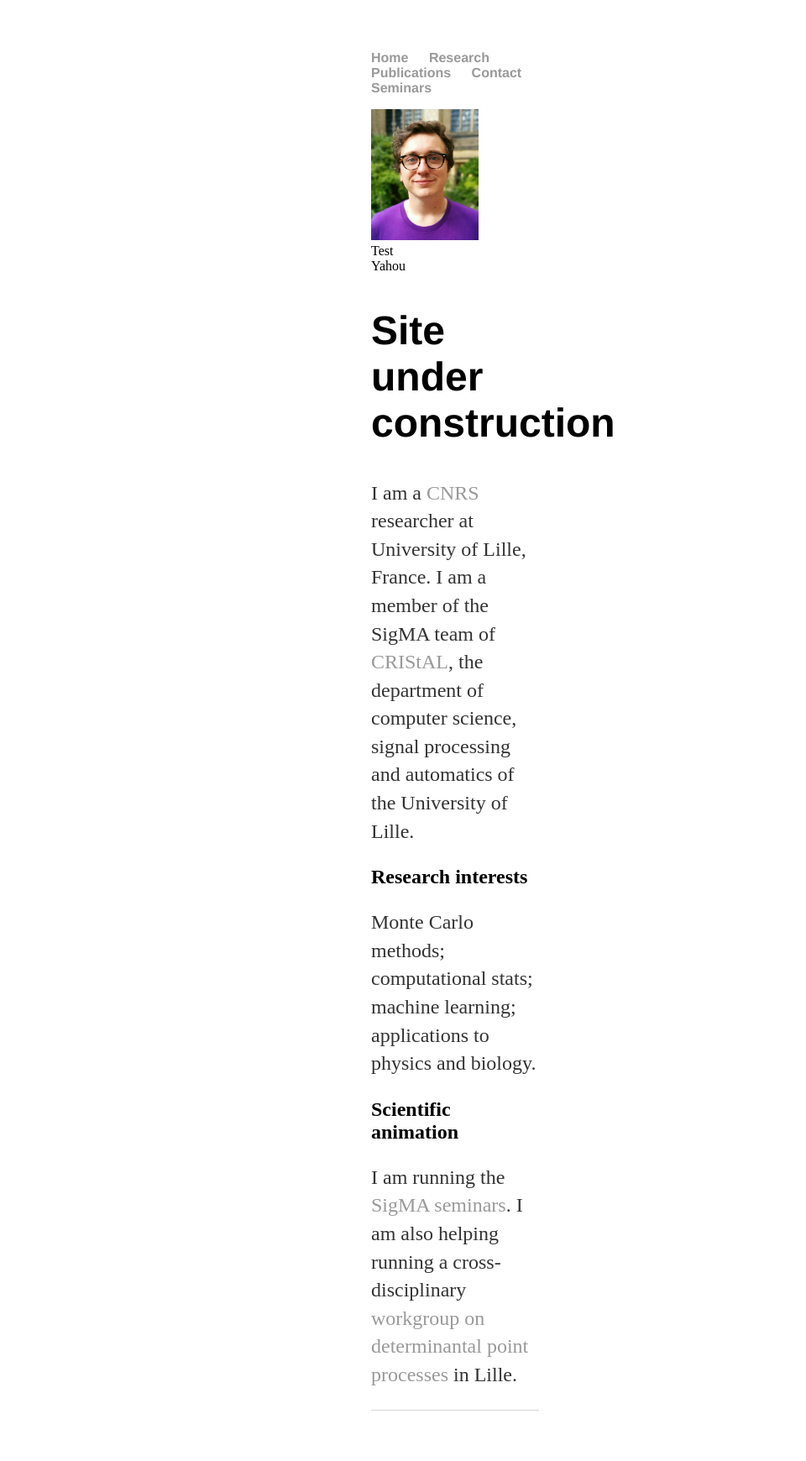
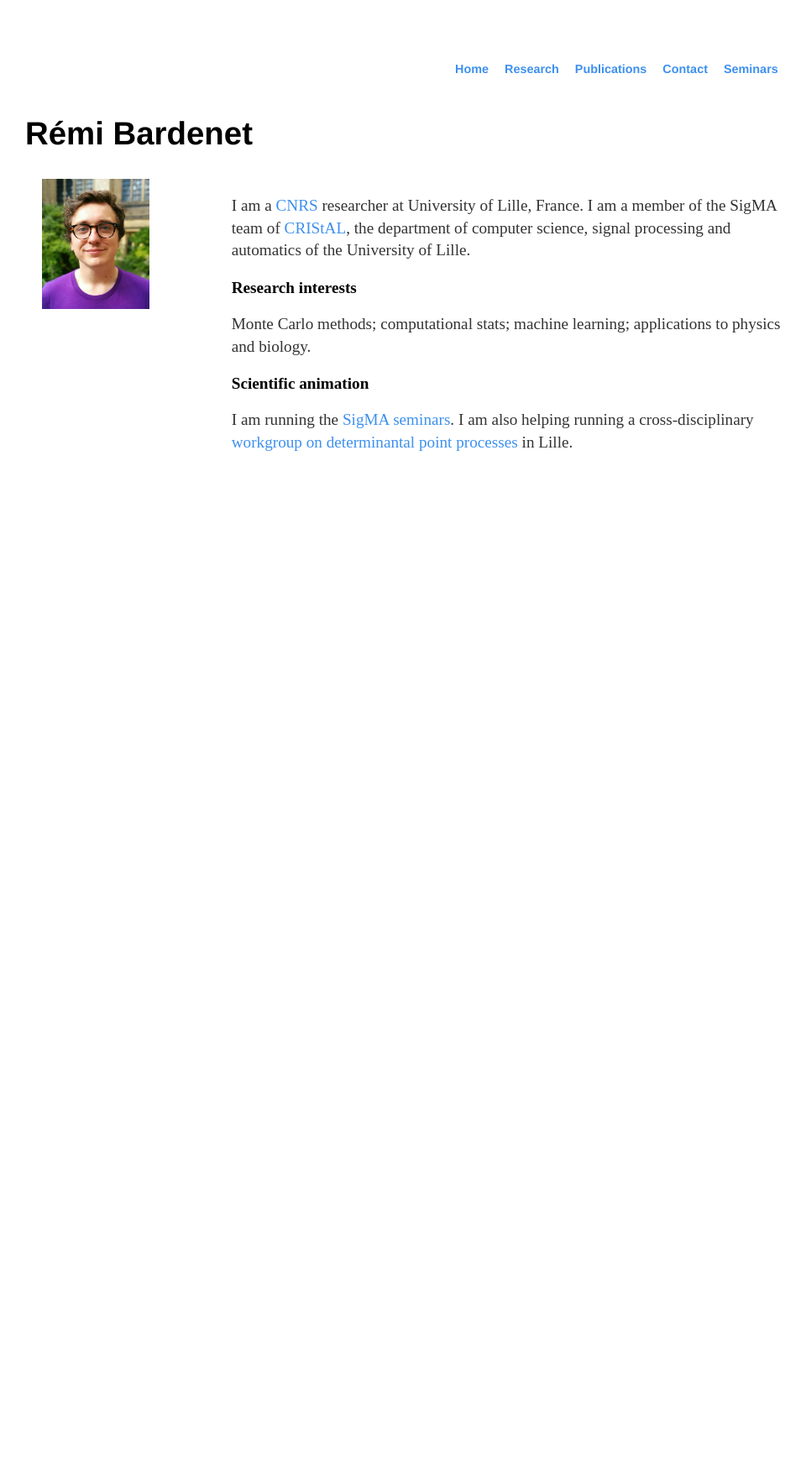
Before and after one commit to rbardenet/rbardenet.github.io, a Jekyll site: the page built from index.html, in a window 1280 px wide. Shown: the whole page at 84% size, without its empty margins (98-1058 px from the left). Built offline with Jekyll 4.4.1, drawn with Linux system fonts in a browser that asks for light colours; after the commit the page ends 900 px from its top, so only the background shows below that.

Commit message:
corrected typo in css

```diff
--- a/_layouts/default.html
+++ b/_layouts/default.html
@@ -6,6 +6,7 @@
 			<link rel="stylesheet" type="text/css" href="/css/main.css">
 		</head>
 		<body>
+                        <header>
 			<nav>
 	    		<ul>
 	        		<li><a href="/">Home</a></li>
@@ -15,6 +16,7 @@
 	        		<li><a href="/seminars">Seminars</a></li>
 	    		</ul>
 			</nav>
+			</header>
 
 			{{ content }}
 
--- a/css/main.css
+++ b/css/main.css
@@ -1,29 +1,48 @@
+header {
+    padding: 0px;
+    font-weight: bold;
+    width: 100%;
+}
 body {
     margin: 60px auto;
-    width: 200px;
+    width: 80%;
 }
-section{
-    float: left
-    width: 80px
+section {
+    font-size: .8em;
+    float: left;
+    width: 80%;
+}
+article {
+    font-size: .8em;
+    float: left;
+    width: 65%;
 }
 aside {
-    display: relative
-    float: right
-    width: 20px
+    padding: 2%;
+    padding-top: 0%;
+    float: left;
+    width: 20%;
+    display: inline-block;
+    vertical-align: middle;
+}
+nav{
+    width: 50%;
+    float:right;
 }
 nav ul, footer ul {
     font-family:'Helvetica', 'Arial', 'Sans-Serif';
     padding: 0px;
     list-style: none;
     font-weight: bold;
+    font-size: .9em;
 }
 nav ul li, footer ul li {
     display: inline;
-    margin-right: 20px;
+    margin-right: 15px;
 }
 a {
     text-decoration: none;
-    color: #999;
+    color: #3D90EE;
 }
 a:hover {
     text-decoration: underline;
@@ -38,7 +57,6 @@ p {
     color: #333;
 }
 footer {
-    border-top: 1px solid #d5d5d5;
     font-size: .8em;
 }
 
--- a/index.html
+++ b/index.html
@@ -1,24 +1,17 @@
 ---
 layout: default
-title: "Rémi Bardenet"
+title: "R&eacute;mi Bardenet"
 description: "Welcome!"
 ---
 
+<section>
+        <h1> R&eacute;mi Bardenet </h1>
+</section>
 <aside>
-	<img src="img/id_bardenet_2014_small.png" alt="profile pic" style="width:128px;">
+	<img src="img/id_bardenet_2014_small.png" alt="profile pic"
+	style="width:128px;">
 </aside>
-
-<section>
-Test
-</section>
-
-<section>
-Yahou
-</section>
-
-<section>
-        <h1> Site under construction </h1>
-
+<article>
 	<p>
         I am a <a href="http://www.cnrs.fr/index.php"> CNRS</a>
 	researcher at University of Lille, France. I am a member of
@@ -42,4 +35,4 @@ Yahou
         seminars</a>. I am also helping running a cross-disciplinary
         <a href="http://math.univ-lille1.fr/d7/gtmatal?field_event_dates_value=All&sort_by=field_event_dates_value&sort_order=DESC"> workgroup on determinantal point processes</a> in Lille.
         </p>
-</section>
+</article>
```
